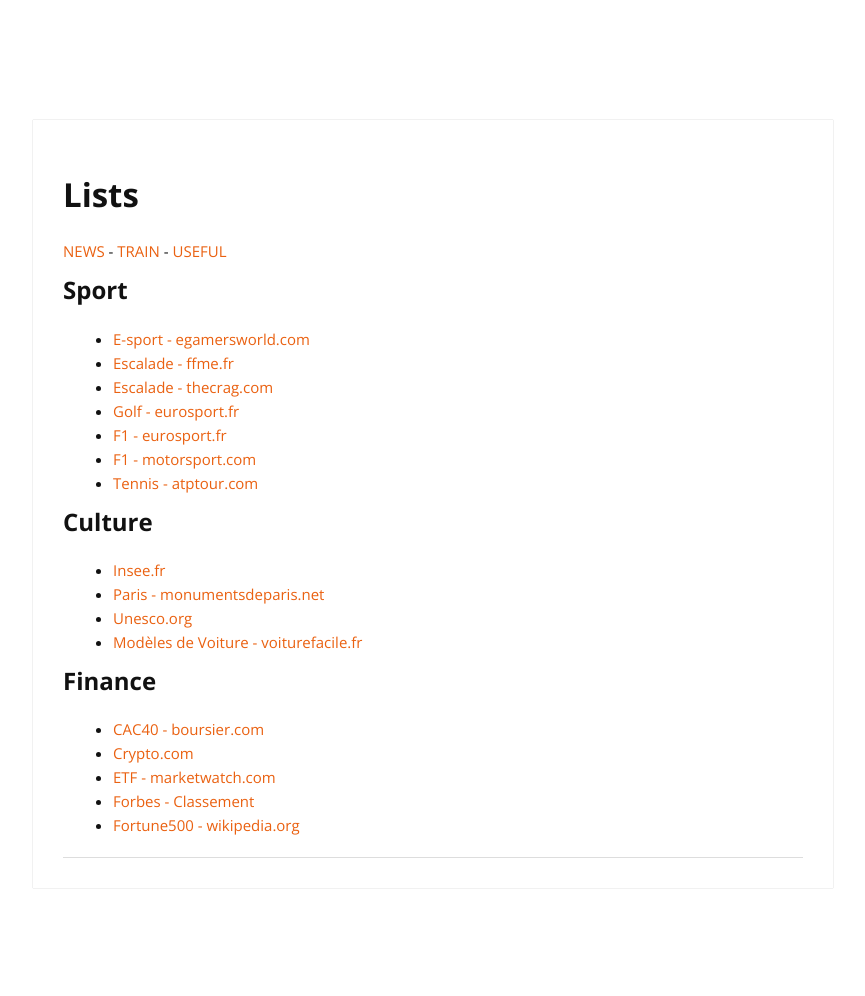
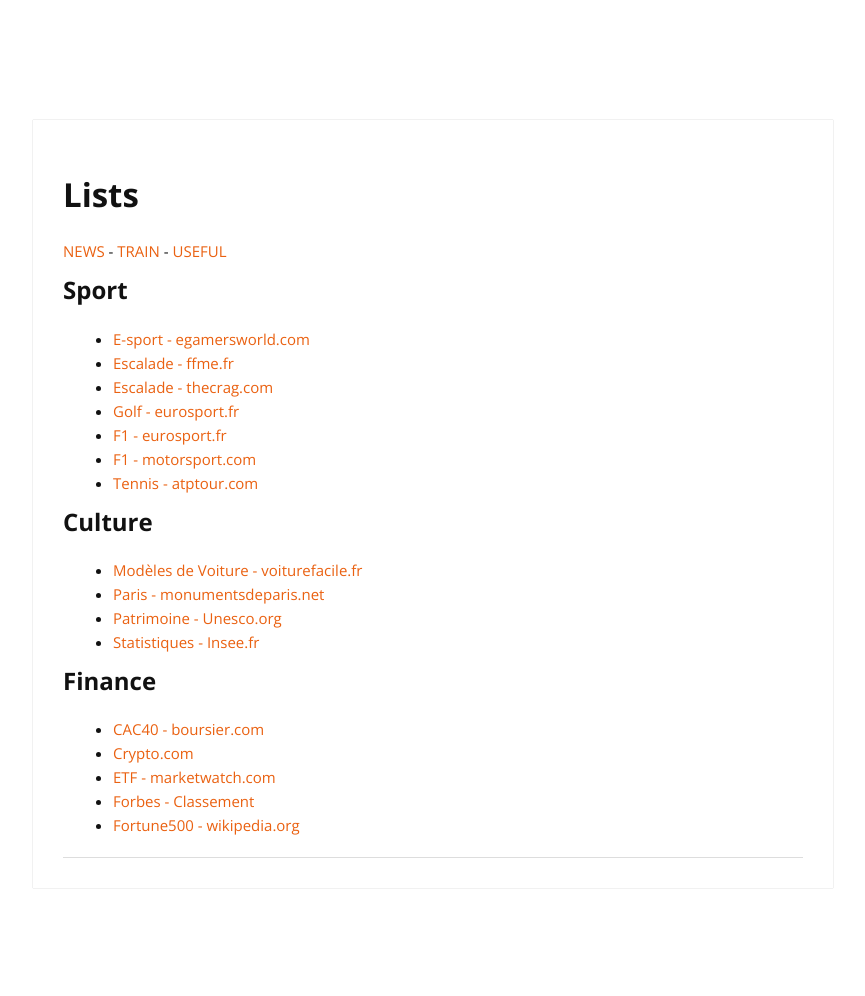
Before and after one commit to cylmat/cylmat.github.io, a Jekyll site: the page built from _pages/lists.md, in a window 1280 px wide. Shown: the whole page, without its empty margins (207-1072 px from the left). Built offline with Jekyll 4.4.1, drawn with Linux system fonts in a browser that asks for light colours; nearby versions of some CDN libraries.

Commit message:
Update lists.md

```diff
--- a/_pages/lists.md
+++ b/_pages/lists.md
@@ -18,10 +18,10 @@
 
 ## Culture
 
-- [Insee.fr](https://www.insee.fr/fr/accueil)
+- [Modèles de Voiture - voiturefacile.fr](https://voiturefacile.fr/marques)
 - [Paris - monumentsdeparis.net](http://monumentsdeparis.net)
-- [Unesco.org](https://whc.unesco.org/fr/list)
-- [Modèles de Voiture - voiturefacile.fr](https://voiturefacile.fr/marques)
+- [Patrimoine - Unesco.org](https://whc.unesco.org/fr/list)
+- [Statistiques - Insee.fr](https://www.insee.fr)
 
 ## Finance
 
```
